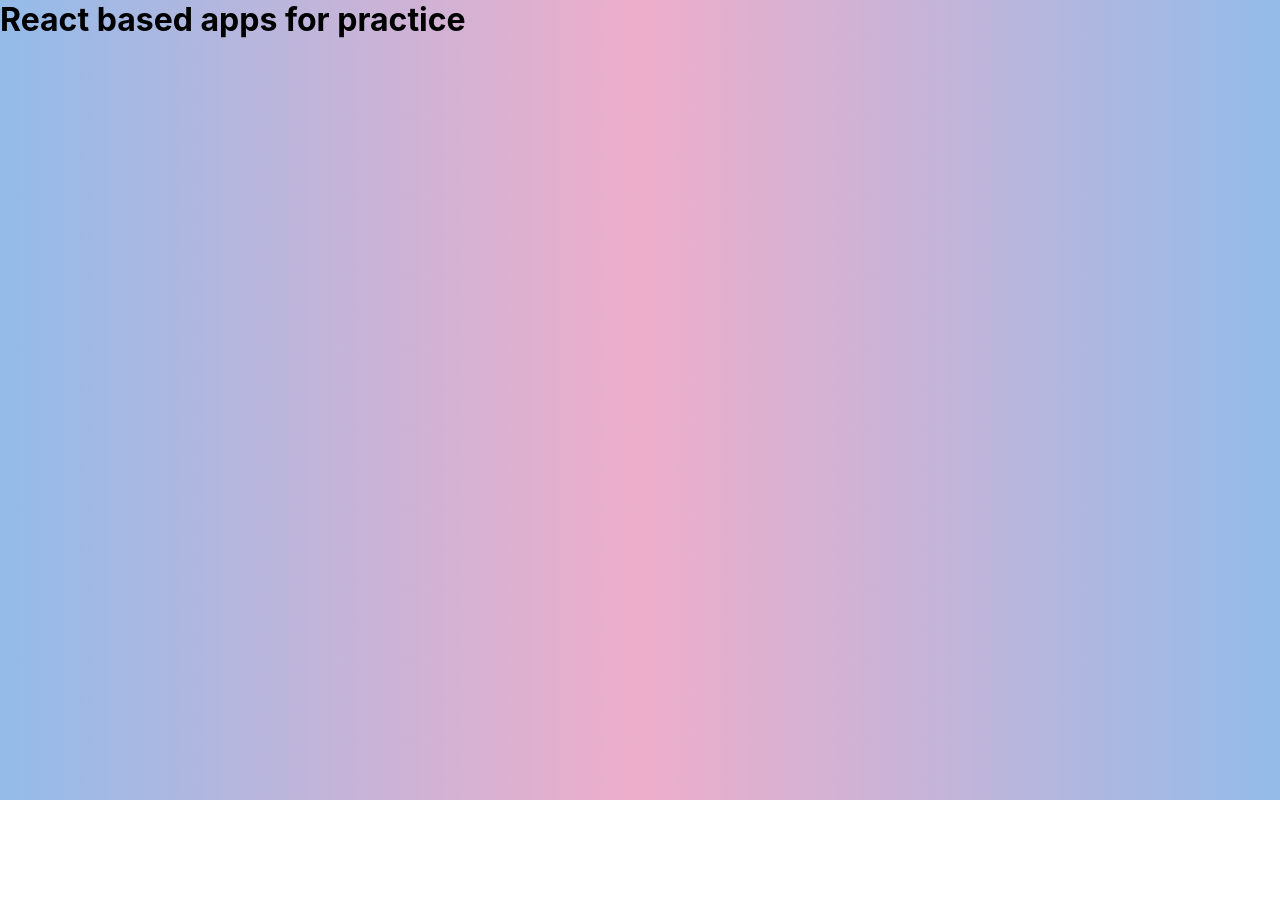
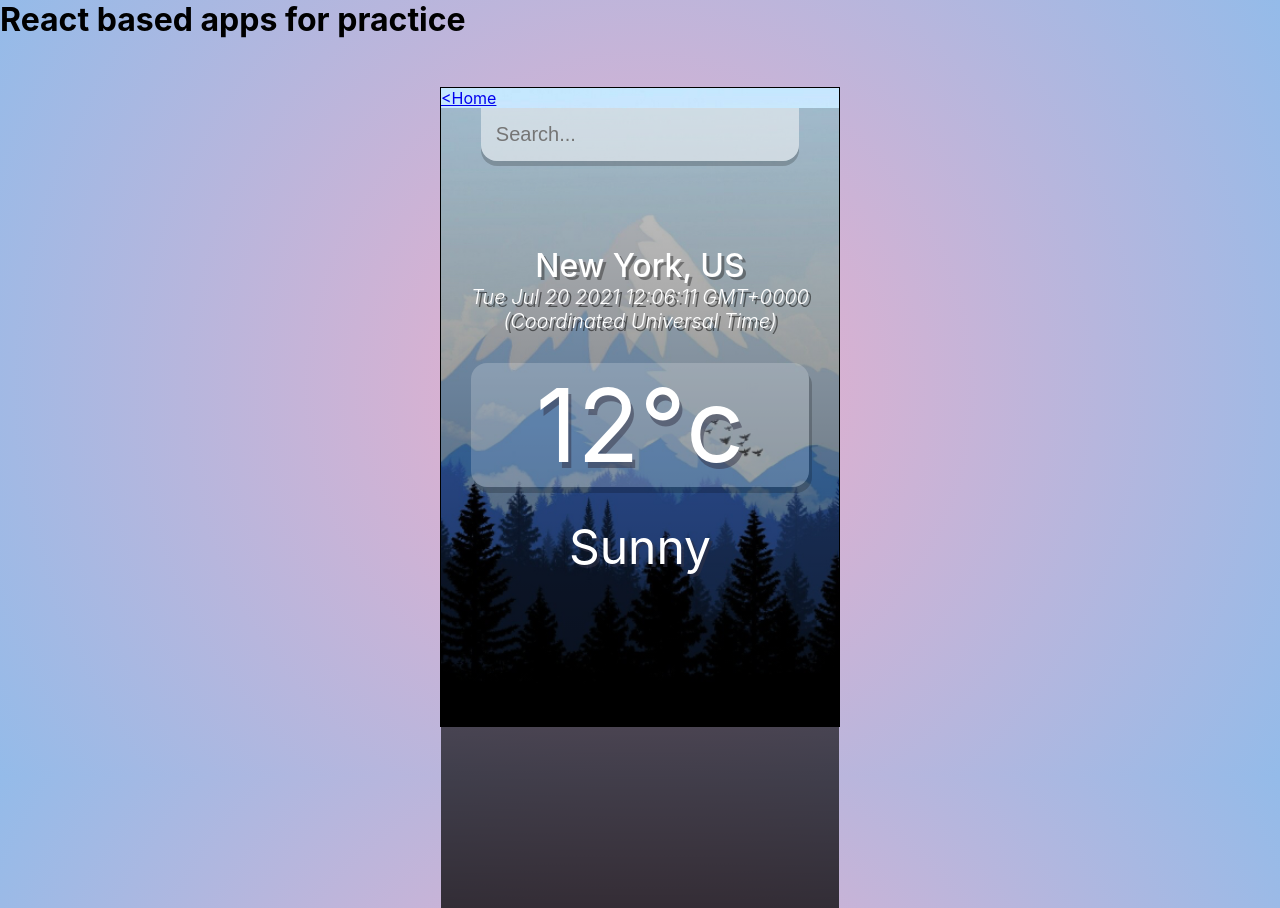
Before and after one commit to sunilsingha/react-apps, a React (Create React App) app in the folder react-practice-apps/: page /WeatherApp in a window 1280 px wide. Before the commit the page ends 800 px from the top, so only its background shows below. Built offline with nearby package versions, Linux system fonts and the light colour scheme.

Commit message:
weatherapp done

```diff
--- a/react-practice-apps/src/App.js
+++ b/react-practice-apps/src/App.js
@@ -5,6 +5,7 @@ import { BrowserRouter, Route } from "react-router-dom";
 
 import Calc from "./React-Apps/Calculator-app/Calc";
 import Todolist from "./React-Apps/ToDolist-app/Todolist";
+import WeatherApp from "./React-Apps/Weather-app/WeatherApp";
 
 // what is needed
 // a collection of react apps => we can hold the details in a separate file as array of objects.
@@ -36,6 +37,10 @@ function App() {
           <Todolist />
         </Route>
 
+        <Route exact path="/WeatherApp">
+          <WeatherApp />
+        </Route>
+
         <Route exact path="/">
           <div className="all-apps">
             <AllApps />
--- a/react-practice-apps/src/AppCollection.js
+++ b/react-practice-apps/src/AppCollection.js
@@ -10,7 +10,7 @@ const appCollection = [
     id: 2,
     title: "Weather-app",
     description: "Sample react weather app",
-    date: "19th July 2021",
+    date: "21st July 2021",
     component: "/WeatherApp",
   },
   {
--- /dev/null
+++ b/react-practice-apps/src/React-Apps/Weather-app/WeatherApp.css
@@ -0,0 +1,89 @@
+.weatherapp {
+  margin: 3rem auto;
+  border: 1px solid black;
+  height: 80vh;
+  width: 50vh;
+  background-image: url("./assets/cold-bg.jpg");
+  background-size: cover;
+  background-position: bottom;
+  transition: 0.4s ease-in-out;
+}
+
+.weatherapp.warm {
+  background-image: url("./assets/warm-bg.jpg");
+}
+
+.main {
+  min-height: 100vh;
+  background-image: linear-gradient(
+    to bottom,
+    rgba(0, 0, 0, 0.2),
+    rgba(0, 0, 0, 0.75)
+  );
+}
+
+.weatherapp-search {
+  width: 100%;
+  margin: 0 0 85px;
+}
+
+.weatherapp-search input:focus {
+  background-color: rgba(255, 255, 255, 0.75);
+}
+
+.weatherapp-search input {
+  display: block;
+  width: 80%;
+  padding: 15px;
+  margin: 0 auto;
+
+  appearance: none;
+  background: none;
+  outline: none;
+  border: none;
+  background-color: rgba(255, 255, 255, 0.5);
+  border-radius: 0px 0px 16px 16px;
+  box-shadow: 0px 5px rgba(0, 0, 0, 0.2);
+  color: #333333;
+  font-size: 20px;
+  transition: 0.4s ease-in-out;
+}
+
+.location-box {
+  color: #fff;
+  text-align: center;
+}
+
+.location-box .location {
+  font-size: 32px;
+  font-weight: 500;
+
+  text-shadow: 3px 3px rgba(50, 50, 50, 0.5);
+}
+
+.location-box .date {
+  font-size: 20px;
+  font-weight: 300;
+  font-style: italic;
+  text-shadow: 3px 3px rgba(0, 0, 0, 0.5);
+}
+
+.weather-box {
+  color: #fff;
+  text-align: center;
+}
+
+.weather-box .temp {
+  font-size: 102px;
+  text-shadow: 3px 6px rgba(50, 50, 70, 0.5);
+  margin: 30px;
+  background-color: rgba(255, 255, 255, 0.2);
+  border-radius: 16px;
+  box-shadow: 3px 6px rgba(0, 0, 0, 0.2);
+}
+
+.weather-box .weather {
+  font-size: 48px;
+  font-weight: 400;
+  text-shadow: 3px 3px rgba(50, 50, 70, 0.5);
+}
--- /dev/null
+++ b/react-practice-apps/src/React-Apps/Weather-app/WeatherApp.js
@@ -0,0 +1,48 @@
+import React, { useState } from "react";
+import { Link } from "react-router-dom";
+import "./WeatherApp.css";
+
+const WeatherApp = () => {
+  const [location, setLocation] = useState("");
+  const [weather, setWeather] = useState({
+    temp: 12,
+    location: "New York, US",
+  });
+
+  const getWeather = (e) => {
+    if (e.key === "Enter") {
+      setWeather({
+        temp: Math.floor(Math.random() * 50) + 1,
+        location: location,
+      });
+      setLocation("");
+    }
+  };
+
+  return (
+    <div className={`${weather.temp > 20 ? "weatherapp warm" : "weatherapp"}`}>
+      <Link to="/">&lt;Home</Link>
+      <div className="main">
+        <div className="weatherapp-search">
+          <input
+            type="text"
+            placeholder="Search..."
+            value={location}
+            onKeyPress={getWeather}
+            onChange={(e) => setLocation(e.target.value)}
+          />
+        </div>
+        <div className="location-box">
+          <div className="location">{weather.location}</div>
+          <div className="date">{Date()}</div>
+        </div>
+        <div className="weather-box">
+          <div className="temp">{weather.temp}°c</div>
+          <div className="weather">Sunny</div>
+        </div>
+      </div>
+    </div>
+  );
+};
+
+export default WeatherApp;
```
Also changed, not shown: react-practice-apps/src/React-Apps/Weather-app/assets/cold-bg.jpg (added), react-practice-apps/src/React-Apps/Weather-app/assets/warm-bg.jpg (added).
